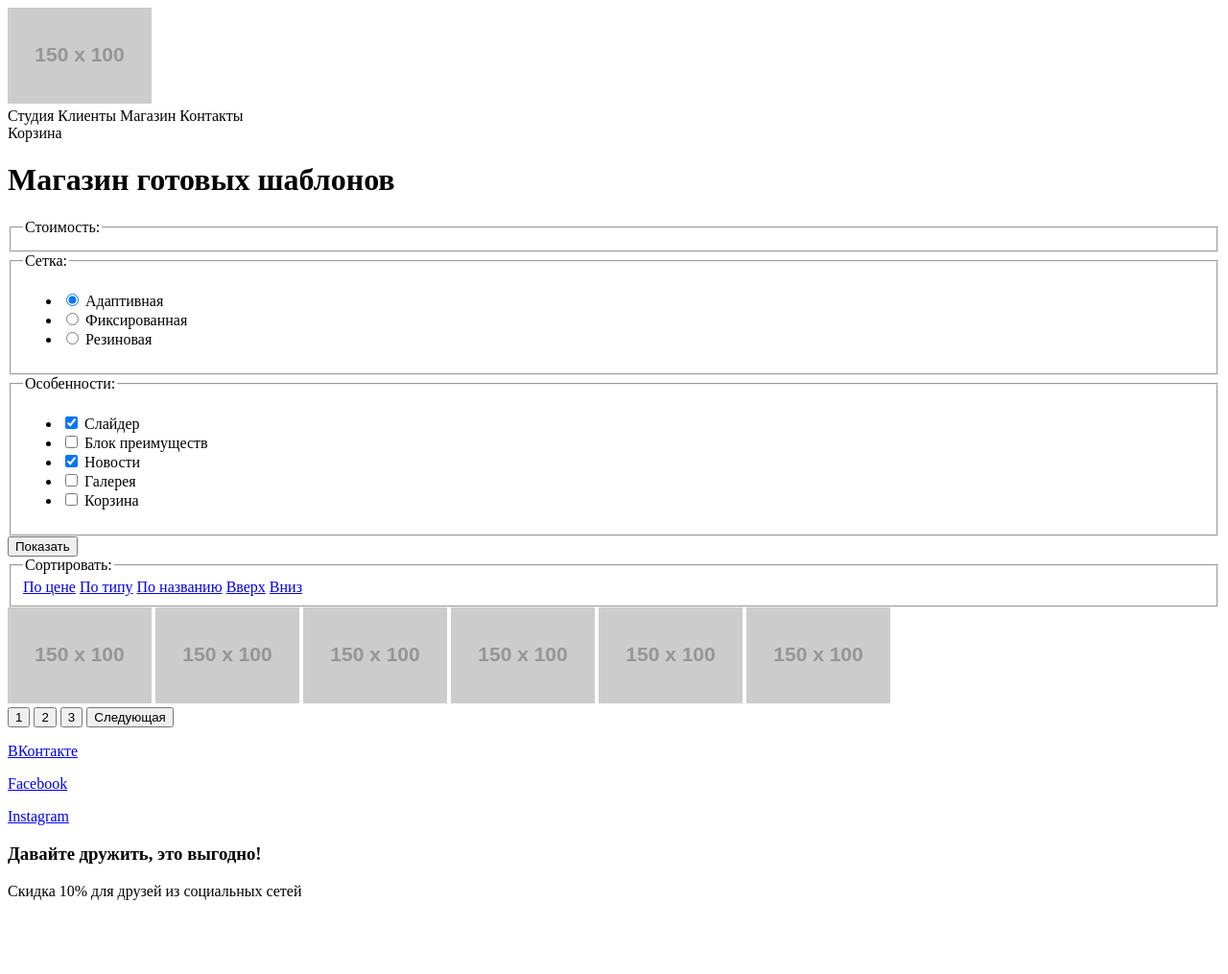
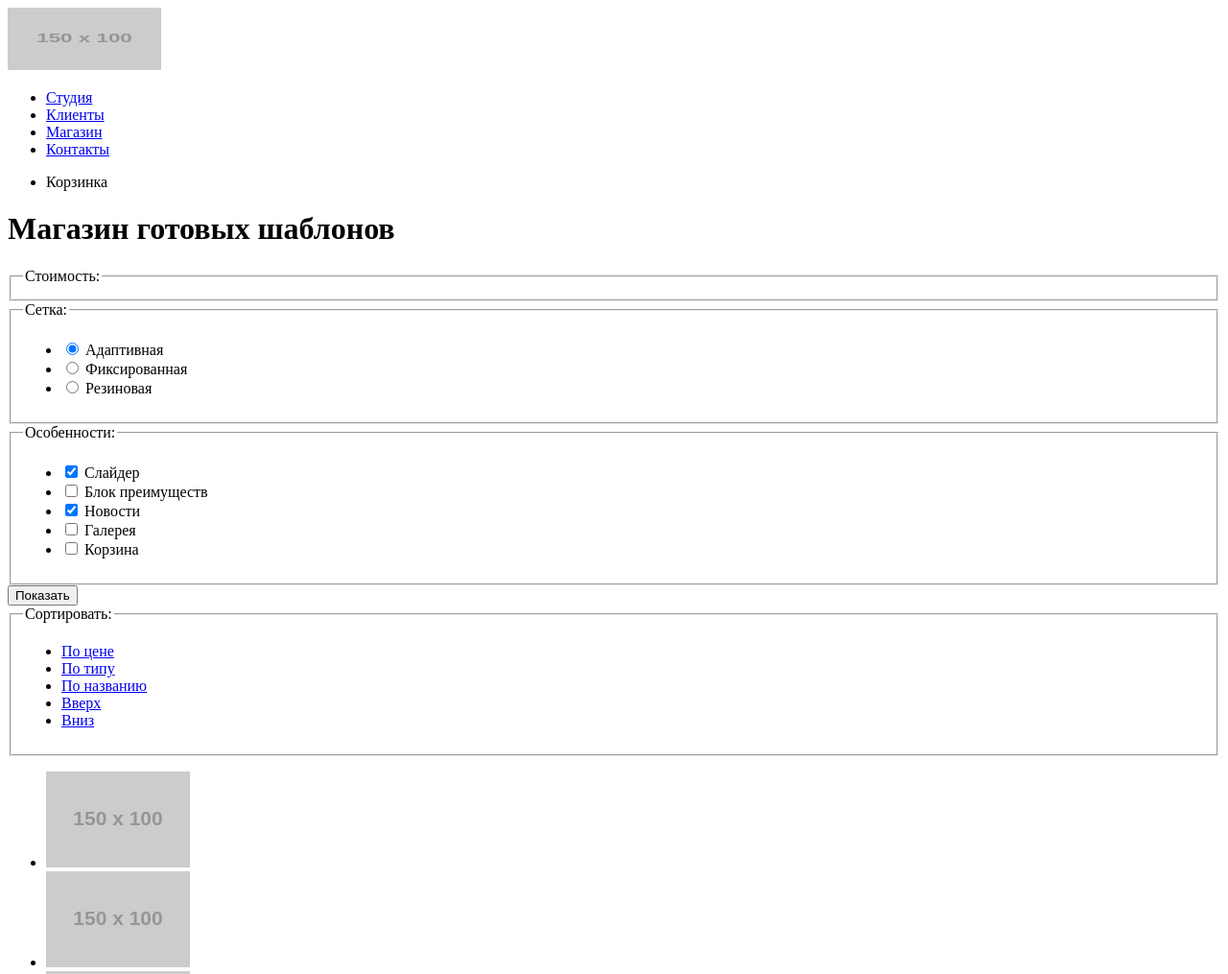
Before and after one commit to AnastasiyaSem/-, a plain HTML site: page index.html in a window 1280 px wide. Shown: the top 1015 px of the page at 96% size. Before the commit the page ends 954 px from the top, so only its background shows below. Drawn offline with Linux system fonts and the light colour scheme; placeholder pictures from the web are drawn by us.

Commit message:
Разметка доработки

```diff
--- a/index.html
+++ b/index.html
@@ -5,20 +5,24 @@
 </head>
 <body>
 	<header class="main-header">
-		<section class="logo-navigation">
-		<img src="http://placehold.it/150x100" class="logo-header">
-		<nav class="header-navigation">
-			<a class="nav-link">Студия</a>
-			<a class="nav-link">Клиенты</a>
-			<a class="nav-link">Магазин</a>
-			<a class="nav-link">Контакты</a>
+		<a class="main-header-logo">
+			<img src="http://placehold.it/150x100" class="logo-header" alt="Логотип Нёрдз" width="160" height="65">
+		</a>
+		<nav class="main-navigation">
+			<ul class="site-navigation">
+				<li><a href="info.html">Студия</a></li>
+				<li><a href="clients.html">Клиенты</a></li>
+				<li><a href="shop.html">Магазин</a></li>
+				<li><a href="contacts.html">Контакты</a></li>
+			</ul>
 		</nav>
-		<a class="link-search">Корзина</a>
-		</section>
+			<ul class="user-navigation">
+				<li class="login-link">Корзинка</li>
+			</ul>
 		<h1 class="title-header">Магазин готовых шаблонов</h1>
 	</header>
 
-	<main>
+	<main class="container">
 		<section class="section-form">
 			<form class="filter" method="get" action="https://echo.htmlacademy.ru">
 				<fieldset>
@@ -78,27 +82,33 @@
 				<form>
 					<fieldset class="catalog" method="get" action="https://echo.htmlacademy.ru">
 							<legend>Сортировать:</legend>
-							<a href="#">По цене</a>
-							<a href="#">По типу</a>
-							<a href="#">По названию</a>
-							<a href="#"><span>Вверх</span></a>
-							<a href="#"><span>Вниз</span></a>
+								<ul>
+									<li><a href="#">По цене</a></li>
+									<li><a href="#">По типу</a></li>
+									<li><a href="#">По названию</a></li>
+									<li><a href="#"><span>Вверх</span></a></li>
+									<li><a href="#"><span>Вниз</span></a></li>
+								</ul>
 					</fieldset>
 				</form>
 			</div>
 			<div class="catalog-img">
-				<img src="http://placehold.it/150x100">
-				<img src="http://placehold.it/150x100">
-				<img src="http://placehold.it/150x100">
-				<img src="http://placehold.it/150x100">
-				<img src="http://placehold.it/150x100">
-				<img src="http://placehold.it/150x100">
+				<ul>
+					<li><a href="#"><img src="http://placehold.it/150x100"></a></li>
+					<li><a href="#"><img src="http://placehold.it/150x100"></a></li>
+					<li><a href="#"><img src="http://placehold.it/150x100"></a></li>
+					<li><a href="#"><img src="http://placehold.it/150x100"></a></li>
+					<li><a href="#"><img src="http://placehold.it/150x100"></a></li>
+					<li><a href="#"><img src="http://placehold.it/150x100"></a></li>
+				</ul>
 			</div>
 			<div class="switch">
-				<button>1</button>
-				<button>2</button>
-				<button>3</button>
-				<button>Следующая</button>
+				<ul>
+					<li><a href="#"><button>1</button></a></li>
+					<li><a href="#"><button>2</button></a></li>
+					<li><a href="#"><button>3</button></a></li>
+					<li><a href="#"><button>Следующая</button></a></li>
+				</ul>
 			</div>
 		</section>
 	</main>
```
